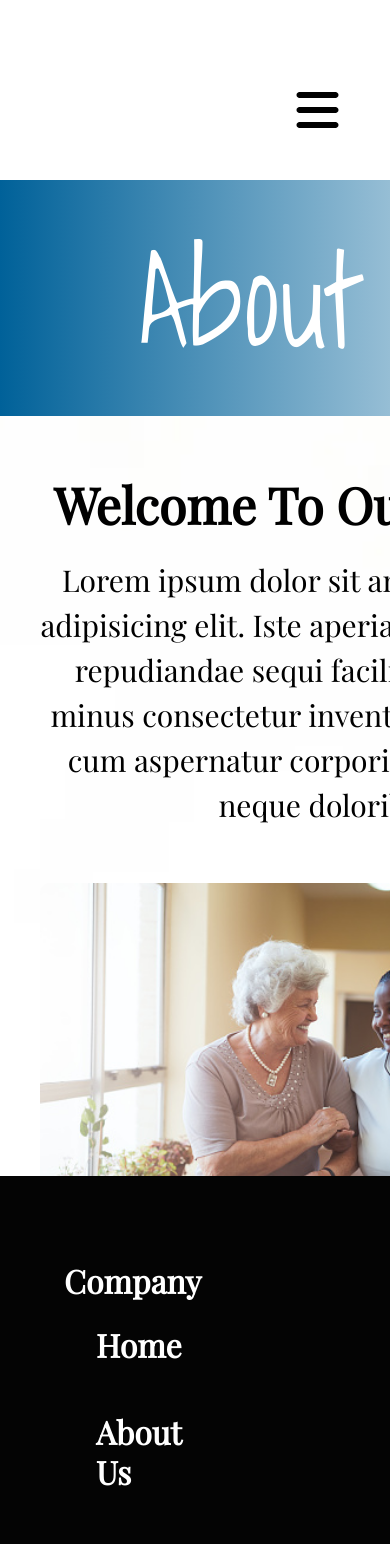
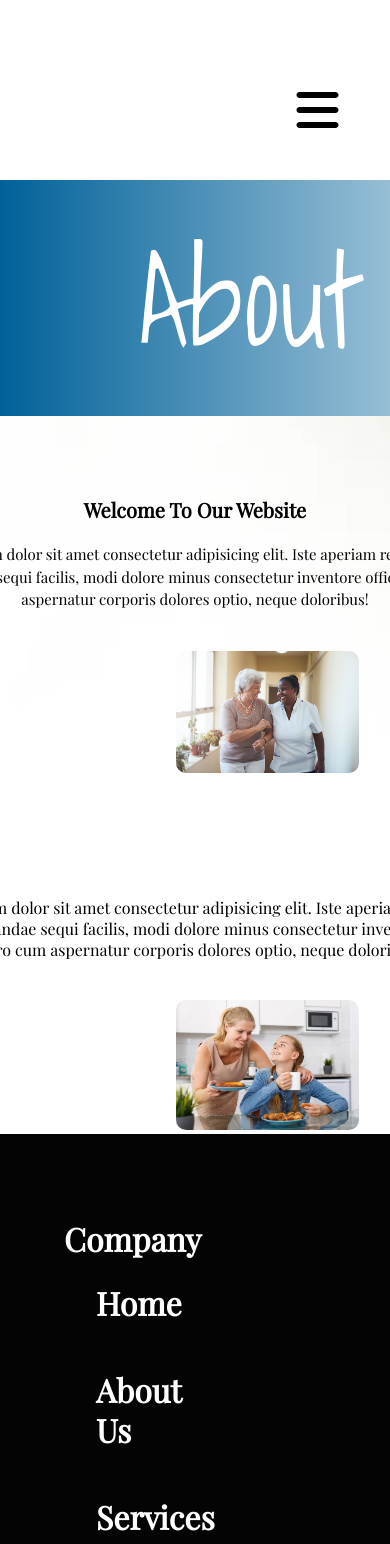
Before and after one commit to AdedoyinMatread40/Matread-Website, a React (Create React App) app: page /about-us in a window 390 px wide. Shown: the top 1544 px of the page. Built offline with nearby package versions, Linux system fonts and the light colour scheme.

Commit message:
Fixed some About Us Page issues (resizing)

```diff
--- a/src/Components/AboutDescription.js
+++ b/src/Components/AboutDescription.js
@@ -10,7 +10,7 @@ function AboutDescription (){
     return(
         <div className="about-con">
             <div className="major-content" style={{ backgroundImage: `url(${whiteBack})`}}>
-
+             <div className="about-1">
                 <div className="hero-content">
                     <h2>Welcome To Our Website</h2>
                     <p>Lorem ipsum dolor sit amet consectetur adipisicing elit. Iste aperiam rem unde esse repudiandae sequi facilis, modi dolore minus consectetur inventore officia libero cum aspernatur corporis dolores optio, neque doloribus!</p>
@@ -18,9 +18,10 @@ function AboutDescription (){
                 <div className="about-info-1-image">
                     <img id="first_img" src={img4} alt="GroupHomeImg" />
                 </div>
+            </div>
 
 
-
+          <div className="about-2">
                 <div className="about-info-2-image">
                     <img id="second_img" src={img5} alt="GroupHomeImg" />
                 </div>
@@ -28,6 +29,7 @@ function AboutDescription (){
                 <div className="hero-content2">
                     <p>Lorem ipsum dolor sit amet consectetur adipisicing elit. Iste aperiam rem unde esse repudiandae sequi facilis, modi dolore minus consectetur inventore officia libero cum aspernatur corporis dolores optio, neque doloribus!</p>
                 </div>
+          </div>
 
 
             </div>
--- a/src/cssFiles/AboutDescription.css
+++ b/src/cssFiles/AboutDescription.css
@@ -4,16 +4,31 @@
     padding: 0px;
     background-color: #ffff;
     box-sizing: border-box;
-    overflow: hidden;
+
+
+}
+
+.about-1{
+    display: flex;
+}
+
+.about-2{
+    display: flex;
+    margin-top: 80px;
+}
+
+.about-2 .hero-content2{
+    position: relative;
+    top: 90px;
 }
 
 .major-content{
+    position: relative;
     padding: 5rem 4rem;
     font-family: "Playfair Display", Georgia, serif;
     background-size: cover;
     background-repeat: no-repeat;
     background-position: center center;
-    display: flex;
     justify-content: center;
     align-items: center;
 }
@@ -43,7 +58,7 @@
 
 .about-info-1-image{
     flex: 1;
-    width: 600px;
+    width: 70%;;
     margin: auto;
 
 }
@@ -66,73 +81,51 @@
     border-radius: 10px;
 }
 
-@media screen and (max-width: 768px){
-    .about-con{
-        margin: 0px;
+
+@media screen and (max-width: 666px){
+    .about-info-1-image{
+        flex-shrink: 0;
+
+    }
+    .about-1{
+        justify-content: center;
+        flex-direction: column;
+        align-items: center;
+    }
+    .about-2{
+        justify-content: center;
+        flex-direction: column-reverse;
+        align-items: center;
     }
 
-    .major-content{
-        flex-direction: column;
-        align-items: center;
-        margin: 0px;
-        padding: 20px 40px;
-    }
-
-    .hero-content{
-        width: 100%;
-        margin: 35px 0px;
+    .about-1 .about-info-1-image{
+       position: relative;
+       left: 112px;
+       width: 100%;
     }
 
     .hero-content h2{
         text-align: center;
-
-    }
-    .hero-content p{
-        font-size: 18px;
-        margin-bottom: 20px;
-        text-align: center;
+        font-size: 20px;
     }
 
-    #first_img{
-
-        flex-shrink: 0;
-        width: 100%;
-
+    .hero-content p{
+        text-align: center;
+        font-size: 15px;
 
     }
 
-}
-
-@media screen and (max-width: 530px){
-   .about-con{
-    width: 120vw;
-   }
-}
-
-@media screen and (max-width: 491px){
-    .about-con{
-     width: 152vw;
-     height: 80vh;
-    }
-    .hero-content h2{
-        font-size: 40px;
-    }
-    .hero-content p{
-        font-size: 25px;
+    .about-2 .hero-content2{
+        position: relative;
+        text-align: center;
+        top: 40px;
     }
 
- }
-
- @media screen and (max-width: 422px){
-    .about-con{
-     width: 170vw;
-     height: 90vh;
-    }
-    .hero-content h2{
-        font-size: 50px;
-    }
-    .hero-content p{
-        font-size: 30px;
+    .about-info-2-image{
+        position: relative;
+        top: 80px;
+        left: 112px;
+        width: 100%;
     }
 
- }
+}
```
